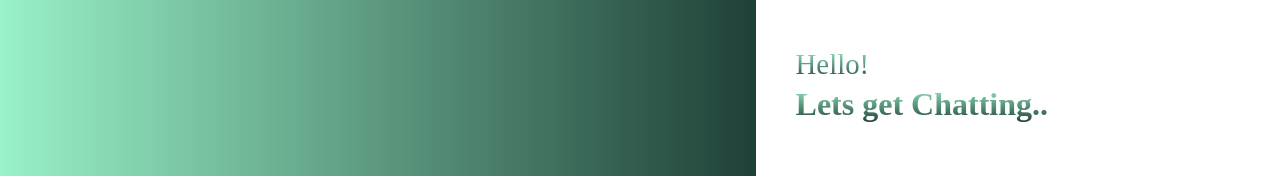
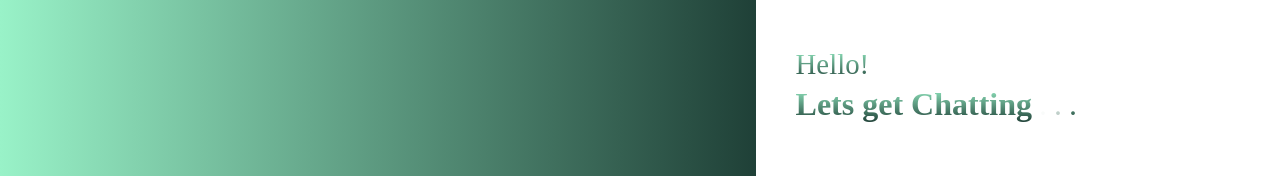
Before and after one commit to JoshuaDinh/chatter, a React (Create React App) app in the folder Client/: page / in a window 1280 px wide. Shown: the top 176 px of the page. Built offline with nearby package versions, Linux system fonts and the light colour scheme.

Commit message:
added loading dot animations for header

```diff
--- a/Client/src/pages/login/Login.js
+++ b/Client/src/pages/login/Login.js
@@ -13,7 +13,12 @@ const Login = () => {
       </div>
       <div className="login-form-wrapper">
         <h2>Hello!</h2>
-        <h1>Lets get Chatting..</h1>
+        <div className="login-animation-wrapper">
+          <h1>Lets get Chatting</h1>
+          <span className="login-dot-animation">.</span>
+          <span className="login-dot-animation">.</span>
+          <span className="login-dot-animation">.</span>
+        </div>
         {/* Form */}
         <form className="login-form">
           <h3 className="login-form-header">
--- a/Client/src/pages/login/login.css
+++ b/Client/src/pages/login/login.css
@@ -53,12 +53,72 @@
   color: #1f4037;
 }
 
-.login-form-wrapper > h1 {
+.login-animation-wrapper {
+  display: flex;
+  align-items: flex-end;
+}
+
+.login-animation-wrapper > h1 {
   font-weight: 700;
   background: -webkit-linear-gradient(#99f2c8, #1f4037);
   -webkit-background-clip: text;
   -webkit-text-fill-color: transparent;
-  color: #1f4037;
+}
+
+.login-dot-animation {
+  font-size: 2rem;
+  background: -webkit-linear-gradient(#99f2c8, #1f4037);
+  -webkit-background-clip: text;
+  -webkit-text-fill-color: transparent;
+  margin-left: 7px;
+  opacity: 0;
+}
+
+.login-dot-animation:nth-child(2) {
+  animation: firstDot 5s infinite;
+  animation-delay: 1s;
+}
+.login-dot-animation:nth-child(3) {
+  animation: secondDot 5s infinite;
+  animation-delay: 2s;
+}
+.login-dot-animation:nth-child(4) {
+  animation: thirdDot 5s infinite;
+  animation-delay: 3s;
+}
+
+@keyframes firstDot {
+  0% {
+    opacity: 0;
+  }
+  50% {
+    opacity: 1;
+  }
+  100% {
+    opacity: 0;
+  }
+}
+@keyframes secondDot {
+  0% {
+    opacity: 0;
+  }
+  50% {
+    opacity: 1;
+  }
+  100% {
+    opacity: 0;
+  }
+}
+@keyframes thirdDot {
+  0% {
+    opacity: 0;
+  }
+  50% {
+    opacity: 1;
+  }
+  100% {
+    opacity: 0;
+  }
 }
 
 .login-form {
```
Also changed, not shown: 2 other files (tests, documents, lock files or other folders).
